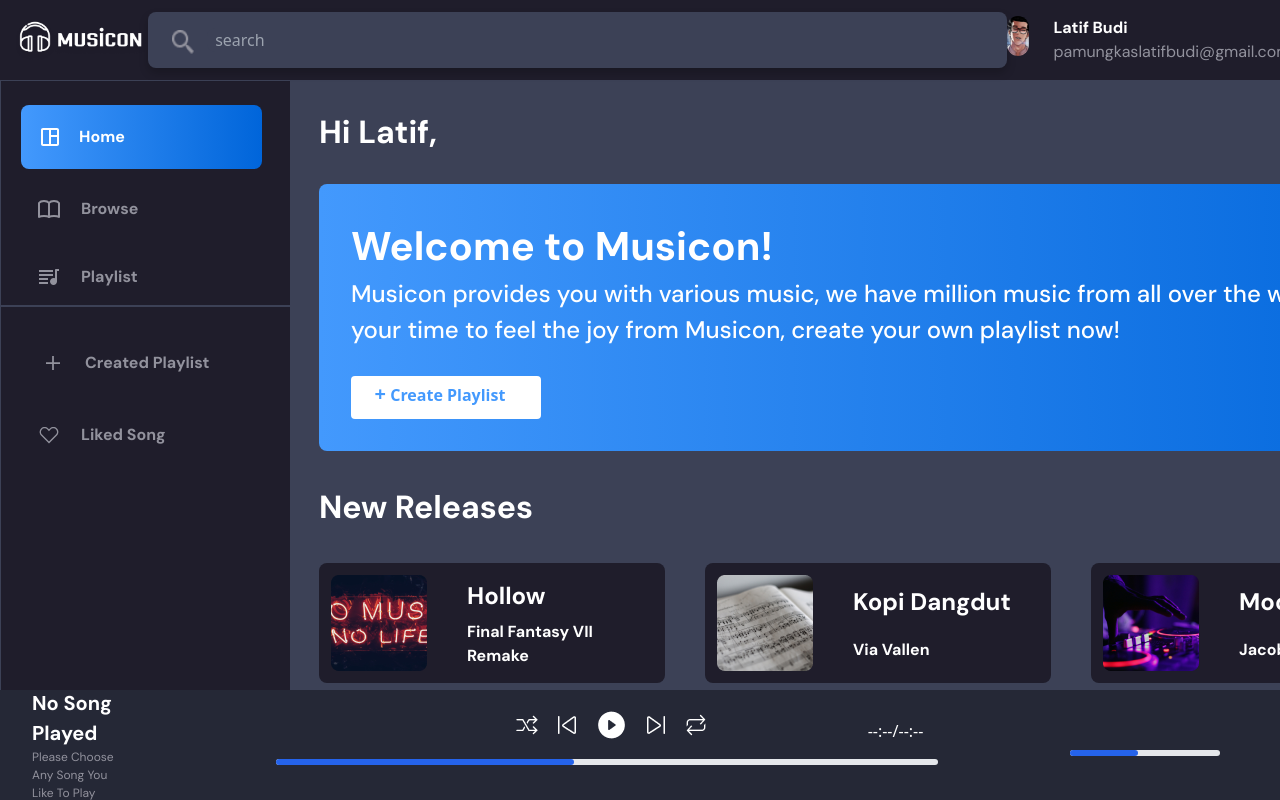
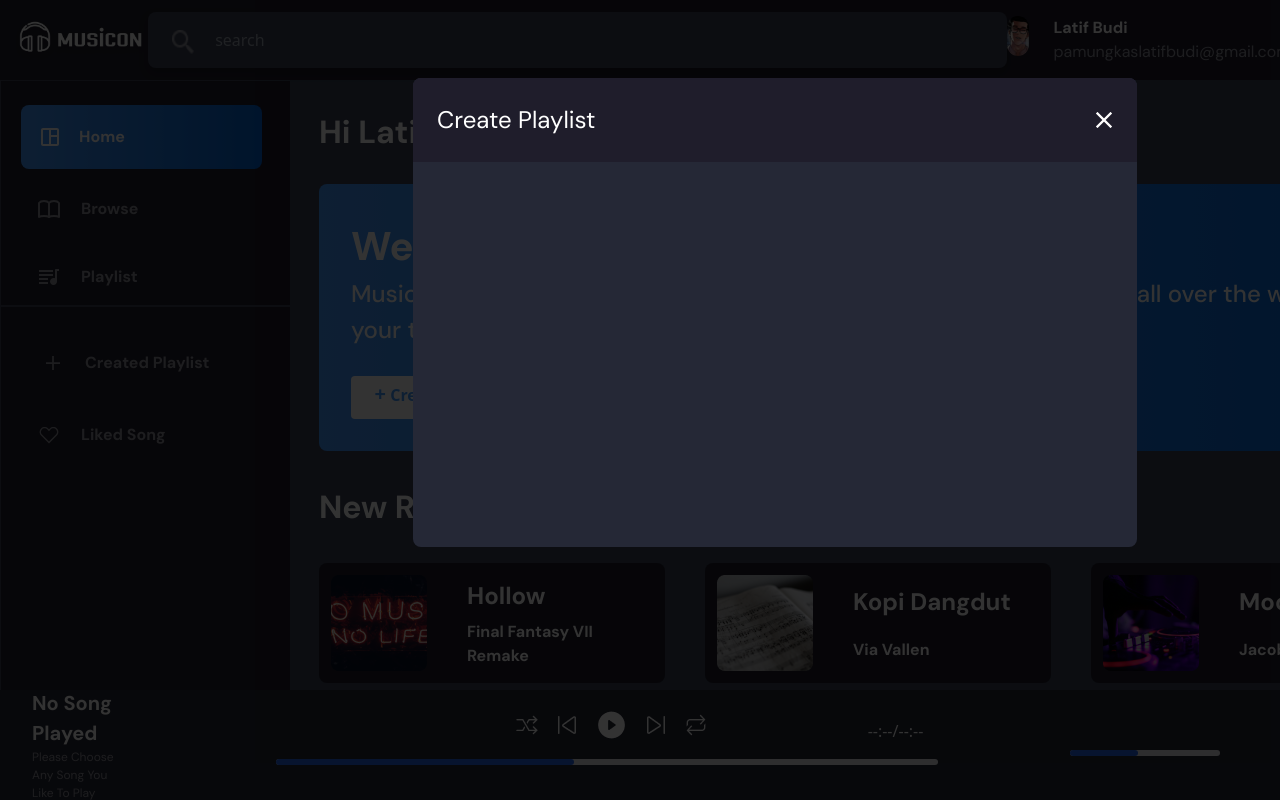
Before and after one commit to latif731/musicon, a Vue app: page /home in a window 1280 px wide. Shown: the top 800 px of the page. Built offline with nearby package versions, Linux system fonts and the light colour scheme; some icons are missing.

Commit message:
playlist precess

```diff
--- /dev/null
+++ b/src/components/Accordion.vue
@@ -0,0 +1,18 @@
+<script setup>
+import silang from "@/assets/silang.png"
+
+</script>
+
+<template>
+    <div class="w-[724px] mb-[25rem] h-[469px] top-[122px] left-[358px] bg-[#252836] rounded-lg">
+        <div class="p-6 flex justify-between items-center bg-[#1F1D2B] rounded-t-lg">
+            <h1 class="font-kontol font-900 text-[24px]">Create Playlist</h1>
+            <div>
+                <img :src="silang" alt="">
+            </div>
+        </div>
+        <div>
+
+        </div>
+    </div>
+</template>
--- a/src/views/layout/CreatePlaylist.vue
+++ b/src/views/layout/CreatePlaylist.vue
@@ -1,3 +1,8 @@
+<script>
+
+
+</script>
+
 <template>
     <div>
 
--- a/src/views/layout/Home.vue
+++ b/src/views/layout/Home.vue
@@ -6,10 +6,14 @@ import Banner from "@/components/Banner.vue";
 import Login from "@/views/layout/LoginRegisterPage/Login.vue"
 import { ref, watch } from "vue";
 import Register from "./LoginRegisterPage/Register.vue";
-
+import Accordion from "@/components/Accordion.vue";
 
 const showLogin = ref(false)
 const showRegister = ref(false)
+
+const createPlaylist = ref(true)
+const createSuccess = ref(false)
+
 
 const switchToRegister = () => {
   showLogin.value = false
@@ -25,9 +29,10 @@ watch([showLogin, showRegister], ([login, register]) => {
   if (login || register) {
     document.body.style.overflow = "hidden";
   } else {
-    document.body.style.overflow = "auto";
+    document.body.style.overflow = "hidden";
   }
 });
+
 
 </script>
 
@@ -40,6 +45,13 @@ watch([showLogin, showRegister], ([login, register]) => {
         <Login v-if="showLogin" :showLogin="showLogin" @switch-to-register="switchToRegister"/>
         <!-- REGISTER PAGE -->
         <Register v-if="showRegister" :showRegister="showRegister" @switch-to-login="switchToLogin"/>
+        </div>
+      </div>
+      <div v-if="true">
+        <div class= "text-white fixed flex justify-center items-center top-0 left-0 bg-logreg w-x h-y z-50 overflow-auto">
+        <!-- LOGIN PAGE -->
+        <Accordion/>
+        <!-- REGISTER PAGE -->
         </div>
       </div>
       <div>
```
Also changed, not shown: src/assets/silang.png (added).
